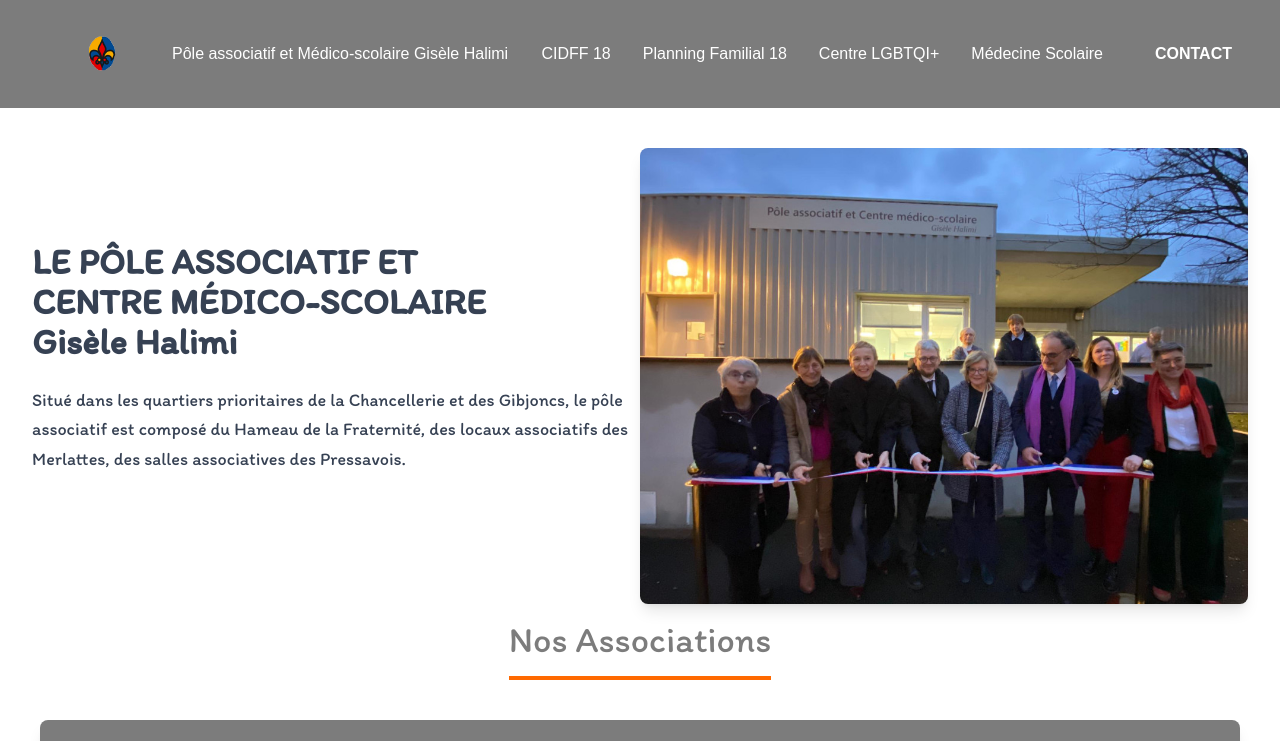
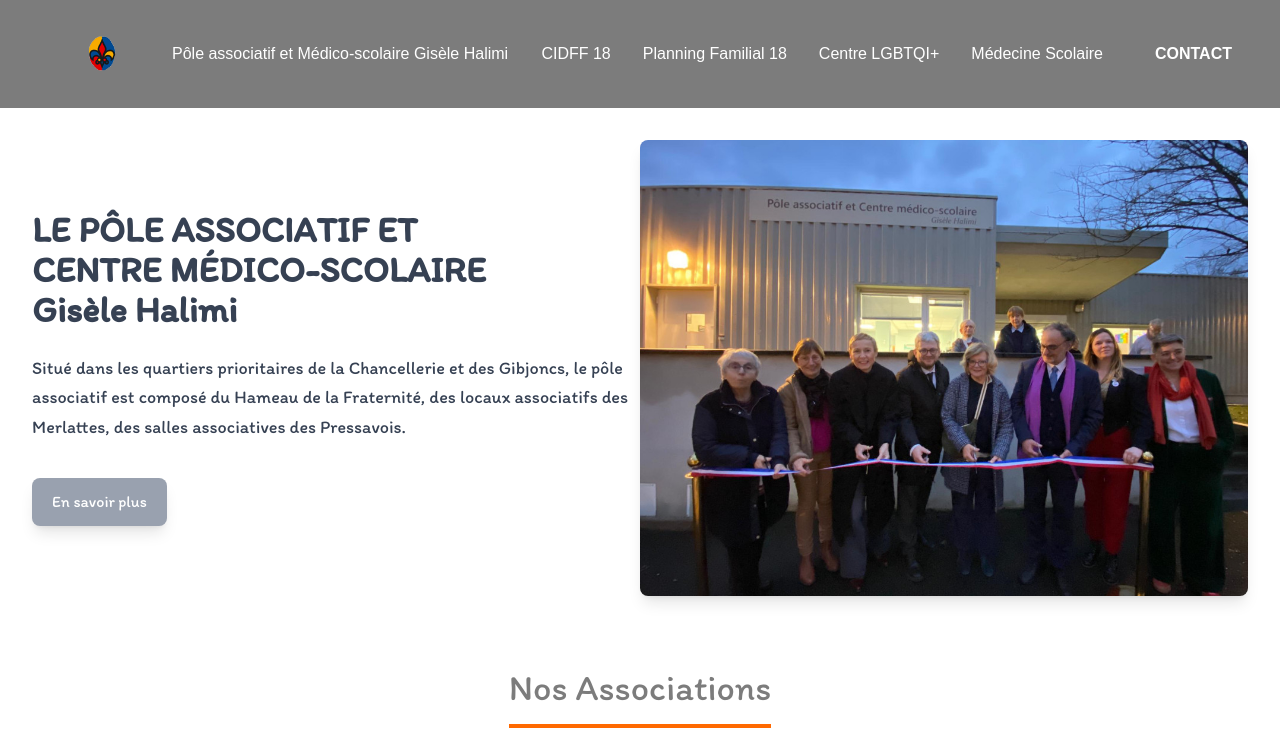
Before and after one commit to Dyls00/gisele_halimi_web_page, a Next.js app: page / in a window 1280 px wide. Shown: the top 741 px of the page. Built offline with nearby package versions, Linux system fonts and the light colour scheme.

Commit message:
Modif page accueil

```diff
--- a/app/components/accueilComponent.jsx
+++ b/app/components/accueilComponent.jsx
@@ -8,7 +8,7 @@ const fontItim = Itim({
 
 export default function AccueilComponent() {
   return (
-    <section className={`mt-10 flex items-center bg-white ${fontItim.className}`}>
+    <section className={`flex items-center height-100 mb-10 bg-white ${fontItim.className}`}>
       <div className="mx-auto px-8 grid grid-cols-1 md:grid-cols-2 items-center">
 
         <div>
@@ -27,7 +27,9 @@ export default function AccueilComponent() {
             associatives des Pressavois.
           </p>
 
-
+          <button className="bg-gray-400 py-3 px-5 rounded-lg shadow-lg text-white hover:bg-gray-500">
+            En savoir plus
+          </button>
         </div>
 
 
```
